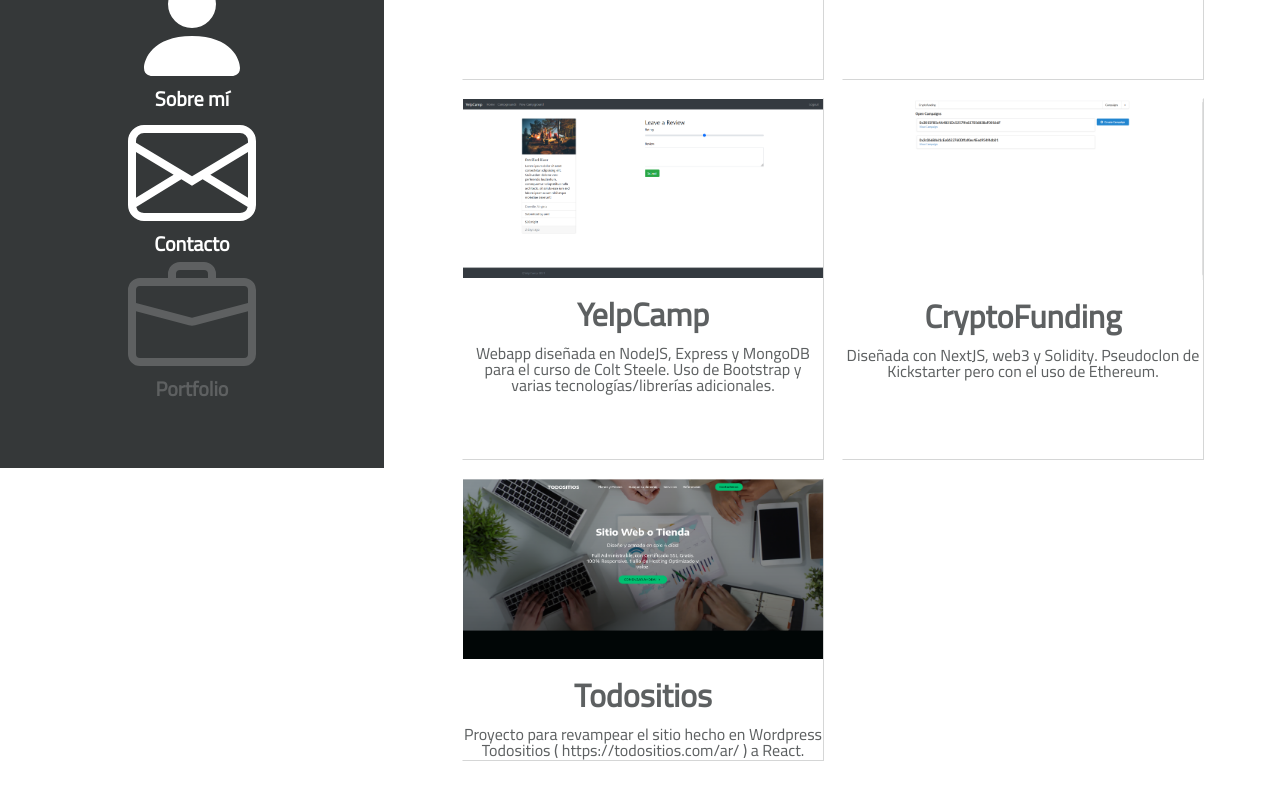
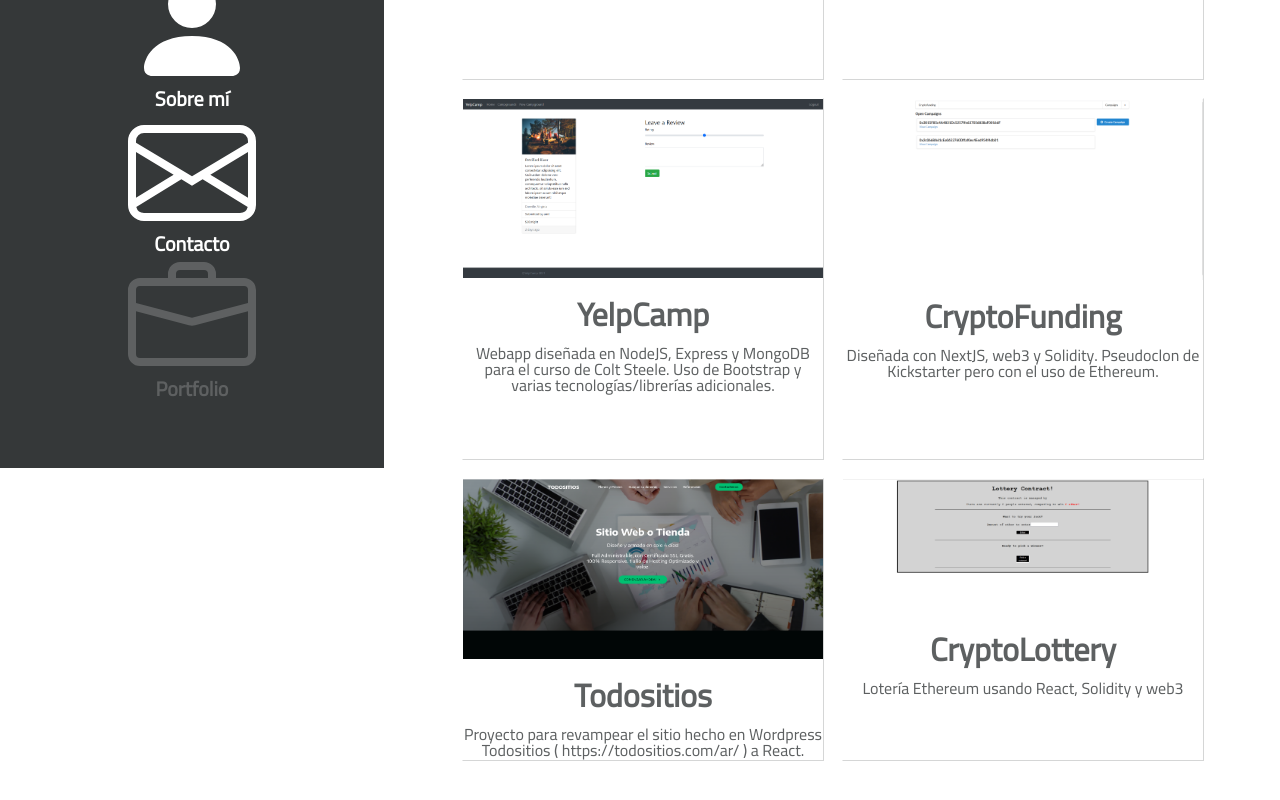
Before and after one commit to matyuhh/amti-web, a React (Create React App) app: page /portfolio in a window 1280 px wide. Shown: the part 332-1132 px from the top of the page. Before the commit the page ends 1097 px from the top, so only its background shows below. Built offline with nearby package versions, Linux system fonts and the light colour scheme.

Commit message:
added new url and added styling to projects page

```diff
--- a/src/App.scss
+++ b/src/App.scss
@@ -4,10 +4,6 @@
 
 }
 
-html {
-    scroll-behavior:smooth;
-}
-
 * {
     margin: 0;
 
--- a/src/components/card-list/card-list.info.js
+++ b/src/components/card-list/card-list.info.js
@@ -3,7 +3,7 @@
 import YelpCampImage from '../../assets/yelp-camp.PNG'
 import SolidityImage from '../../assets/solidity.PNG'
 import TodoSitiosImage from '../../assets/todositios.PNG'
-
+import LotteryImage from '../../assets/lottery.PNG'
 
 export const cardInfo = [
     {
@@ -40,6 +40,13 @@
         title: "Todositios",
         description: 'Proyecto para revampear el sitio hecho en Wordpress Todositios ( https://todositios.com/ar/ ) a React.',
         url: 'https://todositios.vercel.app/'
+    },
+    {
+        id: 6,
+        image: LotteryImage,
+        title: "CryptoLottery",
+        description: 'Lotería Ethereum usando React, Solidity y web3',
+        url: 'https://cryptolottery.vercel.app/'
     }
 
 ]
--- a/src/components/card-list/card-list.styles.jsx
+++ b/src/components/card-list/card-list.styles.jsx
@@ -6,6 +6,7 @@
     grid-template-rows: repeat(2, 360px);
     grid-gap: 20px;
     margin-top: 50px;
+    margin-bottom: 50px;
 
     @media screen and (max-width: 1024px){
         display: flex;
```
Also changed, not shown: src/assets/lottery.PNG (added).
